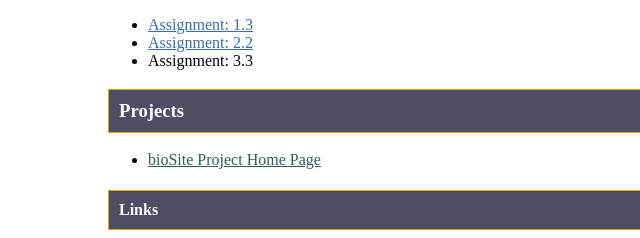
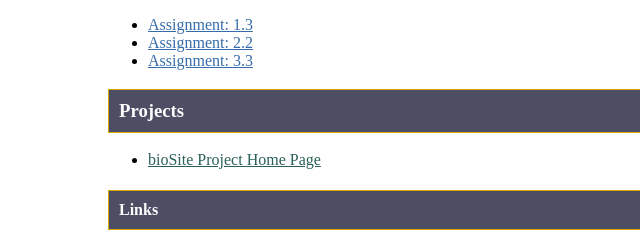
Before and after one commit to celinedm/csd-340, a plain HTML site: page index.html in a window 1280 px wide. Shown: the part 267-505 px from the top of the page, 0-640 px from the left. Drawn offline with Linux system fonts and the light colour scheme.

Commit message:
Update index.html
Included Module 3 update

```diff
--- a/index.html
+++ b/index.html
@@ -17,7 +17,7 @@
     <ul>
       <li><a href = "module-1/DelMundo_Mod1_3.html">Assignment: 1.3</a></li>
       <li><a href = "module-2/DelMundo_Mod2.html">Assignment: 2.2</a></li>
-      <li>Assignment: 3.3</li>
+      <li><a href = "module-3/DelMundo_Mod3_3.html">Assignment: 3.3</a></li>
     </ul>
     <h3>Projects</h3>
     <ul>
```
